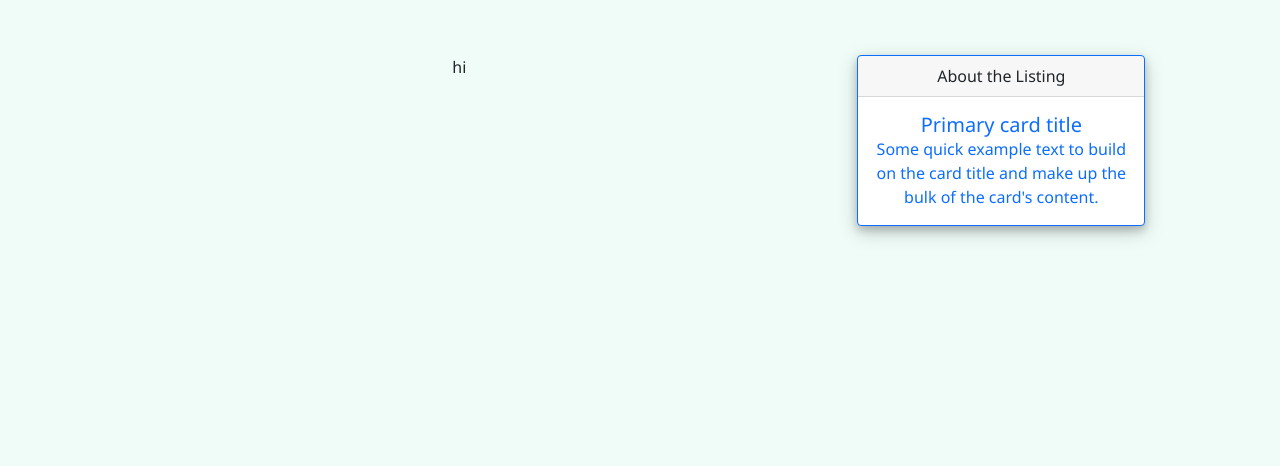
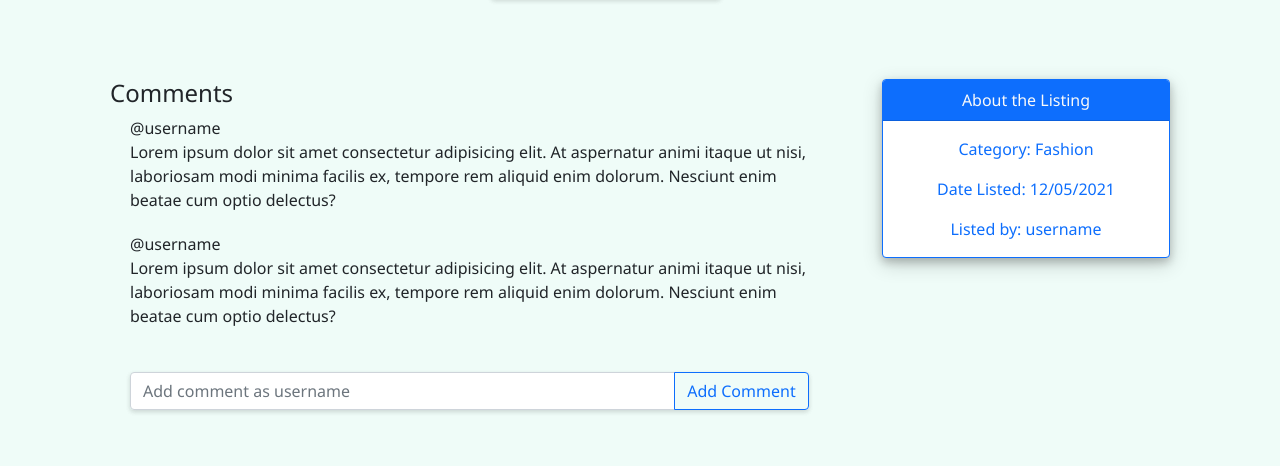
Before and after one commit to aremis9/eBarg, a Django app: page /listing/ in a window 1280 px wide. Shown: the part 534-1000 px from the top of the page. Before the commit the page ends 772 px from the top, so only its background shows below. Run offline with Django 3.2, Linux system fonts and the light colour scheme.

Commit message:
add comment section in listing page

```diff
--- a/auctions/static/auctions/styles.css
+++ b/auctions/static/auctions/styles.css
@@ -182,6 +182,10 @@ form {
     flex-flow: row wrap;
 }
 
+.listing-mid {
+    position: relative;
+}
+
 .listing-image-container {
     margin: auto;
     width: auto;
@@ -211,7 +215,44 @@ form {
     font-size: 0.6rem;
 }
 
+.placebid {
+    position: absolute;
+    bottom: 0;
+    width: 250px;
+    text-align: start;
+    margin-bottom: 0;
+}
+
+.placebid .input-group {
+    margin-bottom: 0 !important;
+}
+
+.comment-section {
+    text-align: start;
+}
+
+.comments {
+    padding-left: 20px;
+    margin-bottom: 20px;
+}
+
+.addcomment {
+    padding: 0;
+    padding-left: 20px;
+}
+
+.listing-about > .card {
+    margin-left: auto;
+    margin-right: 0;
+}
+
 @media screen and (max-width: 991.8px) {
+
+    .placebid {
+        position: relative;
+        margin-right: auto;
+        margin-left: auto;
+    }
 
     .listing-detail {
         padding: 20px 0;
@@ -225,4 +266,18 @@ form {
     .badge {
         margin: auto;
     }
+
+    .below-listing {
+        padding-top: 0;
+    }
+
+    .listing-about {
+        margin-bottom: 30px;
+        order: -1;
+    }
+
+    .listing-about > .card {
+        margin-right: auto;
+    }
+
 }
--- a/auctions/templates/auctions/listing.html
+++ b/auctions/templates/auctions/listing.html
@@ -1,35 +1,67 @@
 {% extends "auctions/layout.html" %}
 {% load static %}
 {% block body %}
-
+    <div><br></div>
     <div class="container">
         <div class="row listing-row">
             <div class="col listing-image-container">
                 <div class="listing-image"></div>
             </div>
-            <div class="col-lg-8 col-sm-12">
-                <div class=" listing-detail">
+            <div class="col-lg-8 col-sm-12 listing-mid">
+                <div class="listing-detail">
                     <h2>Lorem ipsum dolor sit amet, consectetur adipisicing elit.
                         <a class="btn badge bg-primary ctgry-badge wshlist">Add to wishlist</a>
                     </h2>
                     <h5>Price: <span class="price">$500</span></h5>
                     <p>Lorem ipsum dolor sit amet, consectetur adipisicing elit. Consequuntur nobis, quae id ut dicta itaque dolore dolor, vero consectetur commodi amet libero provident ex, ab sint. Ratione obcaecati iure laborum.<span class="badge bg-secondary ctgry-badge">Category</span></p>
                 </div>
+                <div class="placebid">
+                    <a href="" style="text-decoration: none;">
+                        Add to Watchlist <img src="{% static 'auctions/img/star-regular.svg' %}" alt="*" style="width: 20px; vertical-align: middle; padding-bottom: 4px;">
+                    </a>
+                    <form action="{% url 'login' %}" method="post" class="addcomment">
+                        {% csrf_token %}
+                        <div class="input-group mb-3">
+                            <input type="text" class="form-control" placeholder="$$$" aria-label="$$$" aria-describedby="button-addon2">
+                            <input class="btn btn-outline-primary" type="submit" id="button-addon2" value="Place Bid">
+                        </div>
+                    </form>
+                </div>
             </div>
         </div>
     </div>
 
-    <div class="container">
+    <div class="container below-listing">
         <div class="row">
-            <div class="col-lg-8 col-sm-12">
-                hi
+            <div class="col-lg-8 col-sm-12 comment-section">
+                <h4>Comments</h4>
+                <div class="comments">
+                    <div>@username</div>
+                    <div>Lorem ipsum dolor sit amet consectetur adipisicing elit. At aspernatur animi itaque ut nisi, laboriosam modi minima facilis ex, tempore rem aliquid enim dolorum. Nesciunt enim beatae cum optio delectus?</div>
+                </div>
+                <div class="comments">
+                    <div>@username</div>
+                    <div>Lorem ipsum dolor sit amet consectetur adipisicing elit. At aspernatur animi itaque ut nisi, laboriosam modi minima facilis ex, tempore rem aliquid enim dolorum. Nesciunt enim beatae cum optio delectus?</div>
+                </div>
+                <div>
+                    <form action="{% url 'login' %}" method="post" class="addcomment">
+                        {% csrf_token %}
+                        <div><br></div>
+                        <div class="input-group mb-3">
+                            <input type="text" class="form-control" placeholder="Add comment as username" aria-label="Add comment as username" aria-describedby="button-addon2">
+                            <input class="btn btn-outline-primary" type="submit" id="button-addon2" value="Add Comment">
+                        </div>
+                    </form>
+                </div>
             </div>
-            <div class="col">
+            <div class="col listing-about">
                 <div class="card border-primary mb-3" style="max-width: 18rem;">
-                    <div class="card-header">About the Listing</div>
+                    <div class="card-header bg-primary text-light">About the Listing</div>
                     <div class="card-body text-primary">
-                        <h5 class="card-title">Primary card title</h5>
-                        <p class="card-text">Some quick example text to build on the card title and make up the bulk of the card's content.</p>
+                        <p class="card-text">Category: Fashion</p>
+                        <p class="card-text">Date Listed: 12/05/2021</p>
+                        <p class="card-text">Listed by: username</p>
+
                     </div>
                 </div>
             </div>
```
Also changed, not shown: auctions/static/auctions/img/star-regular.svg (added).
